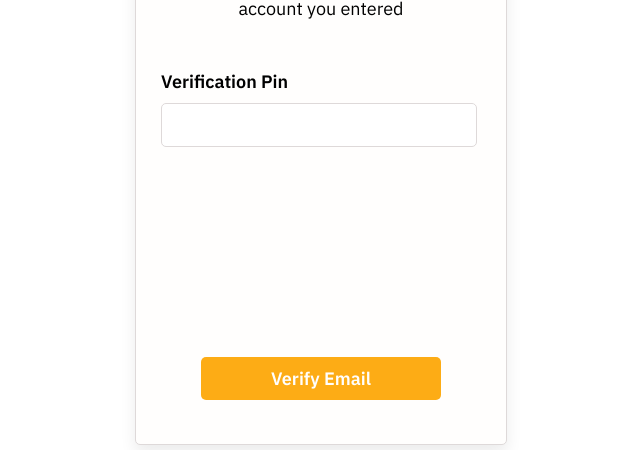
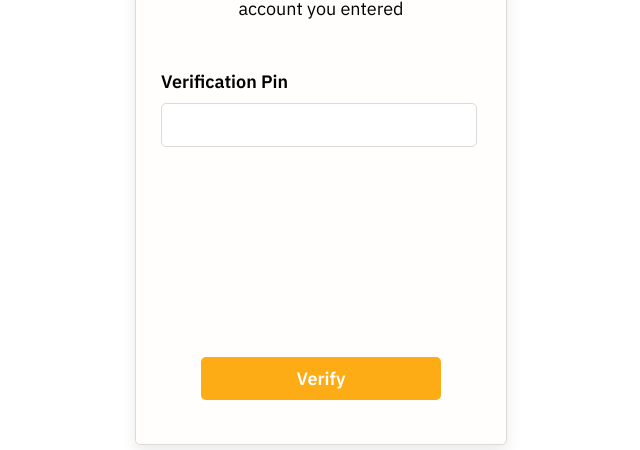
Before and after one commit to glitex-interns-june-2023/haba-pay, a React (Create React App) app: page /verify-email in a window 1280 px wide. Shown: the part 149-599 px from the top of the page, without its empty margins (400-1040 px from the left). Built offline with nearby package versions, Linux system fonts and the light colour scheme.

Commit message:
refactor: Separate email verification and OTP sending in Verify Email page

```diff
--- a/src/AccountManagement/VerifyEmail.js
+++ b/src/AccountManagement/VerifyEmail.js
@@ -4,26 +4,40 @@ import axios from 'axios';
 import '../Styles/VerifyEmail.css';
 import close from '../assets/close.png';
 
-function EmailVerification() {
+function VerifyEmail({ primaryNumber }) {
   const navigate = useNavigate();
-  const [email, setEmail] = useState('');
+  const [pin, setPin] = useState('');
 
   const handleButtonClick = () => {
     navigate('/abort');
   };
 
+  const handlePinChange = (event) => {
+    setPin(event.target.value);
+  };
 
-  const handleVerifyEmail = () => {
+  const handleVerifyClick = () => {
+
     axios
-      .post('https://habaapi.glitexsolutions.co.ke/api/v1/verifications/pin/verify', { email })
+      .post('https://habaapi.glitexsolutions.co.ke/api/v1/verifications/pin/verify', { emailPin: pin })
       .then((response) => {
-        console.log('Email Verified:', response.data);
+        console.log('Email Pin Verified:', response.data);
+
+        // After verifying the email pin, send the OTP to the primary number
+        axios
+          .post('https://habaapi.glitexsolutions.co.ke/api/v1/verifications/otp/send', { phoneNumber: primaryNumber })
+          .then((otpResponse) => {
+            console.log('OTP Sent to Primary Number:', otpResponse.data);
+            navigate('/verify-number');
+          })
+          .catch((otpError) => {
+            console.error('Error sending OTP:', otpError);
+          });
       })
       .catch((error) => {
-        console.error('Error verifying email:', error);
+        console.error('Error verifying email pin:', error);
       });
   };
-
 
   return (
     <div className="verify-email">
@@ -37,18 +51,13 @@ function EmailVerification() {
         <h1>Verify Email</h1>
         <p>A verification PIN was sent to the email account you entered</p>
       </div>
-      <form>
-        <label htmlFor="pin">Verification Pin</label>
-        <input
-          type="email"
-          id="email"
-          value={email}
-          onChange={(e) => setEmail(e.target.value)}
-        />
-        <button onClick={handleVerifyEmail}>Verify Email</button>
-      </form>
+
+      <label htmlFor="pin">Verification Pin</label>
+      <input type="text" id="pin" value={pin} onChange={handlePinChange} />
+
+      <button onClick={handleVerifyClick}>Verify</button>
     </div>
   );
 }
 
-export default EmailVerification;
+export default VerifyEmail;
```
